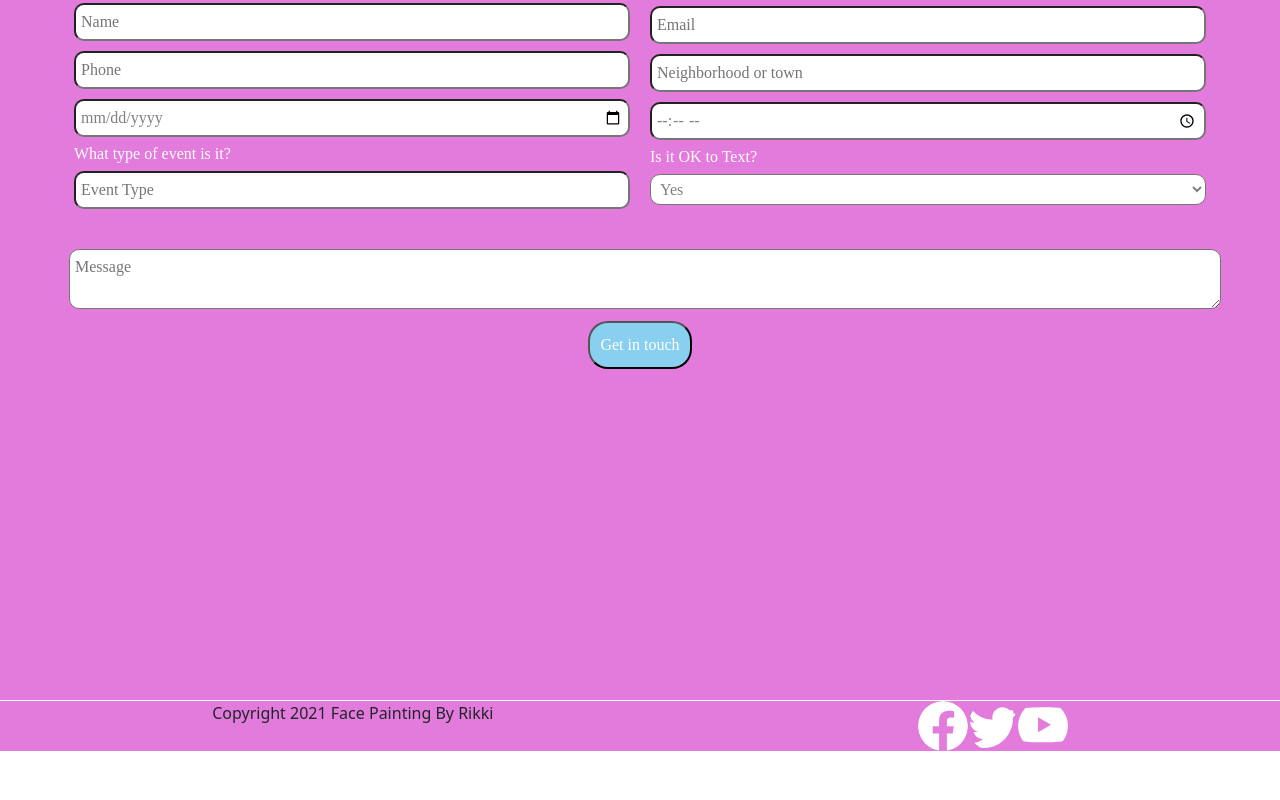
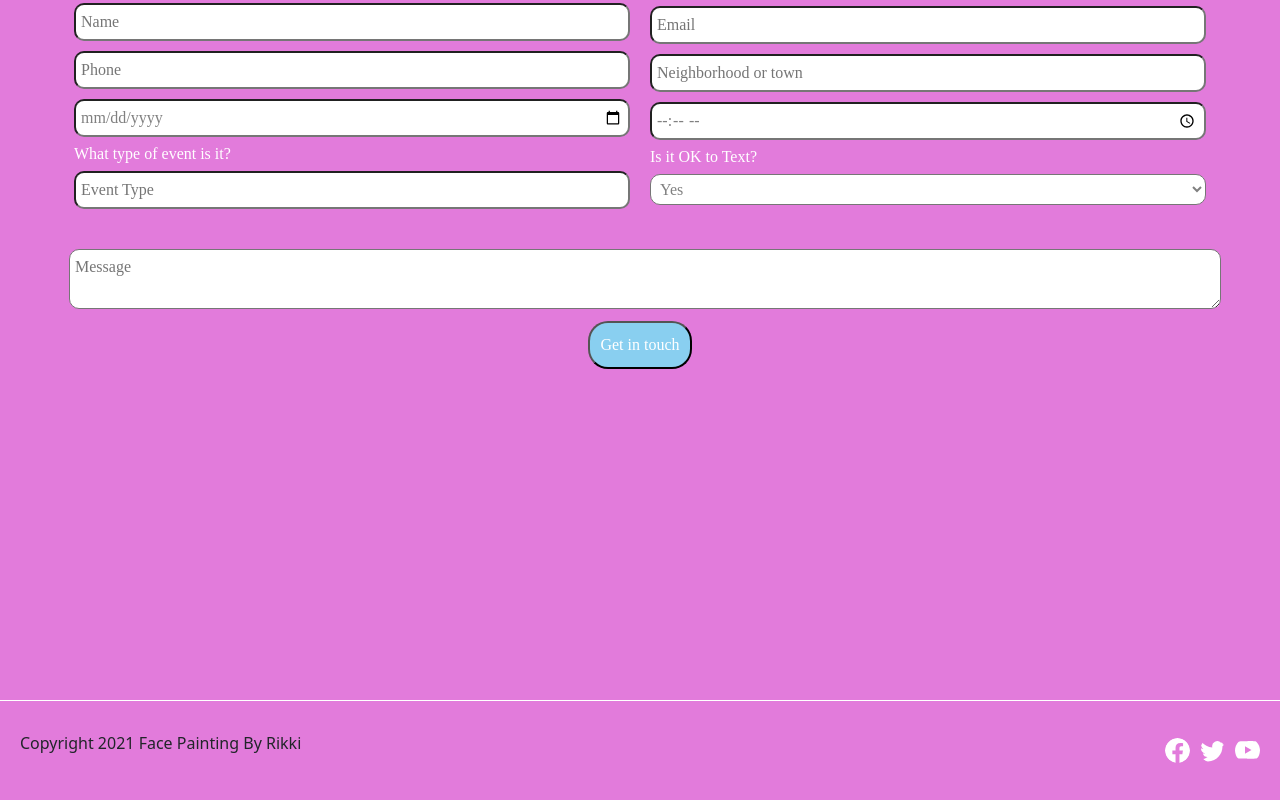
Before and after one commit to EladKarni/FacePaintingByRikki, a Next.js app: page / in a window 1280 px wide. Shown: the part 7110-7910 px from the top of the page. Before the commit the page ends 7861 px from the top, so only its background shows below. Built offline with nearby package versions, Linux system fonts and the light colour scheme.

Commit message:
linked buttons to scroll to form

```diff
--- a/src/pages/index.js
+++ b/src/pages/index.js
@@ -12,6 +12,13 @@ import { BsFacebook, BsTwitter, BsYoutube, BsGoogle } from "react-icons/bs";
 const inter = Inter({ subsets: ["latin"] });
 
 export default function Home() {
+
+  function scrollToForm() {
+    const form = document.querySelector('#contact-form');
+    form.scrollIntoView({ behavior: 'smooth' });
+  }
+
+
   return (
     <>
       <Head>
@@ -52,7 +59,7 @@ export default function Home() {
                 Get Ready to take your costume to a whole new level with these
                 spooky, simple, and unique face paint ideas.
               </p>
-              <button className={styles.button}>Get in Touch</button>
+              <button className={styles.button} onClick={scrollToForm}>Get in Touch</button>
             </div>
           </div>
         </div>
@@ -67,13 +74,13 @@ export default function Home() {
               <div className={styles.packageBox}>
                 <h1>Full Designs</h1>
                 <p>10-15 Guests per hour</p>
-                <button className={styles.button}>Get in Touch</button>
+                <button className={styles.button} onClick={scrollToForm}>Get in Touch</button>
               </div>
 
               <div className={styles.packageBox}>
                 <h1>Holiday Designs</h1>
                 <p>We are open for all holidays</p>
-                <button className={styles.button}>Get in Touch</button>
+                <button className={styles.button} onClick={scrollToForm}>Get in Touch</button>
               </div>
             </div>
 
@@ -81,13 +88,13 @@ export default function Home() {
               <div className={styles.packageBox}>
                 <h1>Quick Draw Designs</h1>
                 <p>24-40 Guests per hour</p>
-                <button className={styles.button}>Get in Touch</button>
+                <button className={styles.button} onClick={scrollToForm}>Get in Touch</button>
               </div>
 
               <div className={styles.packageBox}>
                 <h1>Glitter Tattoos</h1>
                 <p>10-20 Guests per hour (surcharge)</p>
-                <button className={styles.button}>Get in Touch</button>
+                <button className={styles.button} onClick={scrollToForm}>Get in Touch</button>
               </div>
             </div>
           </div>
@@ -102,7 +109,7 @@ export default function Home() {
                 from more senior painters, all to get where she is today - At
                 your party!
               </p>
-              <button className={styles.button}>Get in Touch</button>
+              <button className={styles.button} onClick={scrollToForm}>Get in Touch</button>
             </div>
             <div className={styles.aboutRight}>
               <Image
@@ -297,7 +304,7 @@ export default function Home() {
               <h2>Unique Twist</h2>
             </div>
 
-            <button className={styles.button}>Get in Touch</button>
+            <button className={styles.button} onClick={scrollToForm}>Get in Touch</button>
           </div>
         </div>
 
@@ -310,7 +317,7 @@ export default function Home() {
             </p>
           </div>
 
-          <form className={styles.form}>
+          <form className={styles.form} id="contact-form">
             <div className={styles.formContainer}>
               <div className={styles.formLeft}>
                 <input
--- a/src/styles/Home.module.css
+++ b/src/styles/Home.module.css
@@ -542,34 +542,40 @@
 
 .footer {
   display: flex;
-  justify-content: space-around;
+  justify-content: space-between;
+  align-items: center;
   background-color: #de68d6df;
-  border-top: white;
-  width: fill;
-  border-top-width: 1px;
-  border-top-style: solid;
+  border-top: 1px solid white;
+  height: 100px;
+  padding: 0 20px;
 }
 
 .bottomIcon {
   background-color: babyblue;
   border-radius: 50%;
+  width: 25px;
+  height: 25px;
+  font-size: 10px;
+  color: white;
   display: flex;
-  flex-direction: row;
   justify-content: center;
   align-items: center;
-  width: 50px;
-  height: 50px;
-  font-size: 24px;
-  color: white;
 }
+.bottomIcon:not(:last-child) {
+  margin-right: 10px;
+}
+
 
 .iconContainer {
   display: flex;
   flex-direction: row;
-  justify-content: space-between;
-  justify-items: space-between;
+  justify-content: flex-end;
+  align-items: center;
+  height: 100%;
+  width: 75%;
 }
 
 .logo {
+  margin: 10px;
   background: transparent;
 }
```
